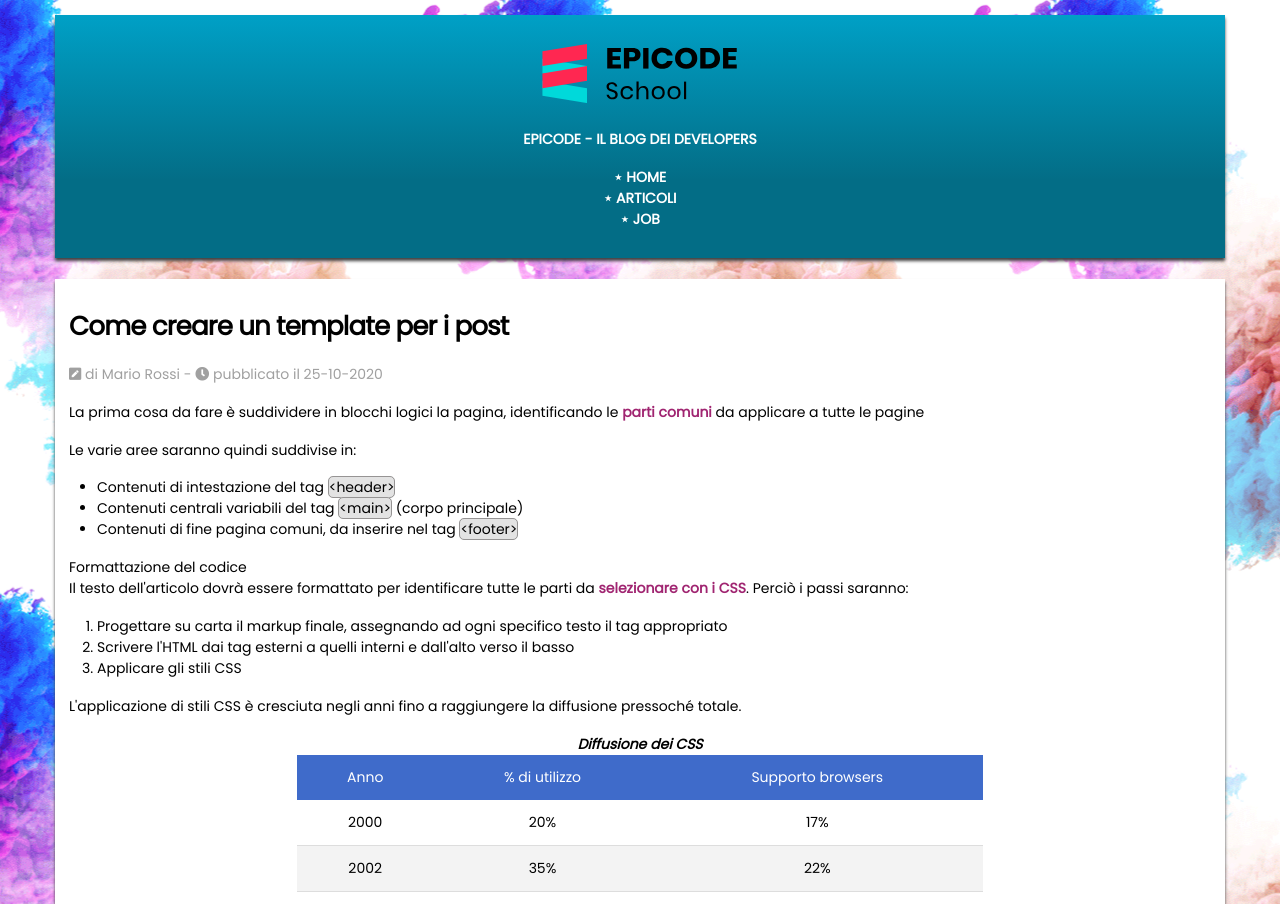
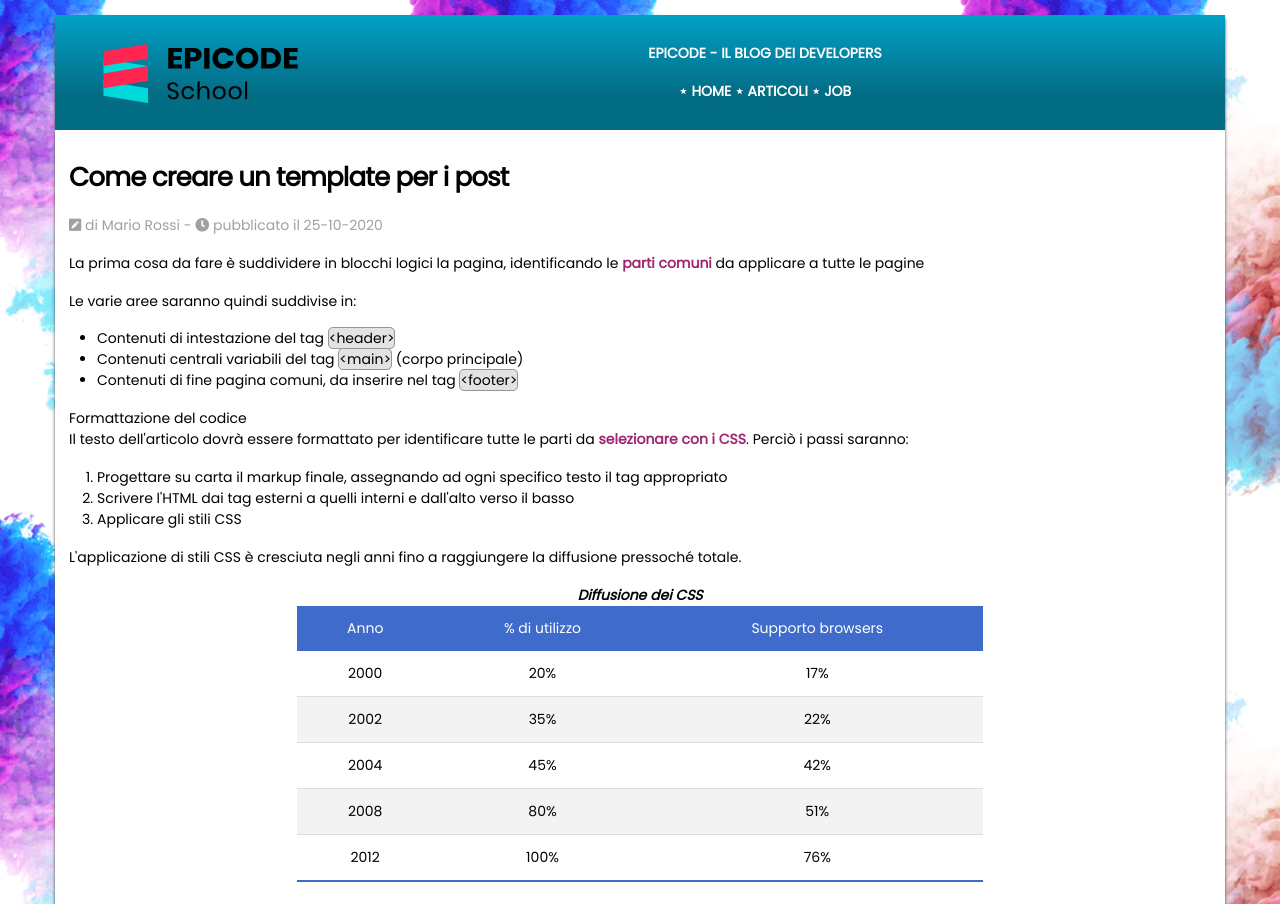
Before and after one commit to Ren-Mor/base_di_partenza, a plain HTML site: page index.html in a window 1280 px wide. Shown: the top 904 px of the page. Drawn offline with Linux system fonts and the light colour scheme.

Commit message:
added changes

```diff
--- a/assets/css/style.css
+++ b/assets/css/style.css
@@ -15,7 +15,7 @@ body {
 }
 hr {
   display: none;
-} /* rimuove l'elemento */
+}
 
 /* HEADER */
 header {
@@ -30,17 +30,18 @@ header {
   font-weight: bold;
   color: white;
   box-shadow: 0 3px 3px #444;
-  margin-bottom: 1.5em;
   padding: 2em 1.5em;
 }
 header div img {
   margin-bottom: 20px;
+  float: left;
 }
 header nav ul {
   margin: 0;
 }
 header nav li {
   list-style: none;
+  display: inline-block;
 }
 header nav li a {
   color: white;
```
